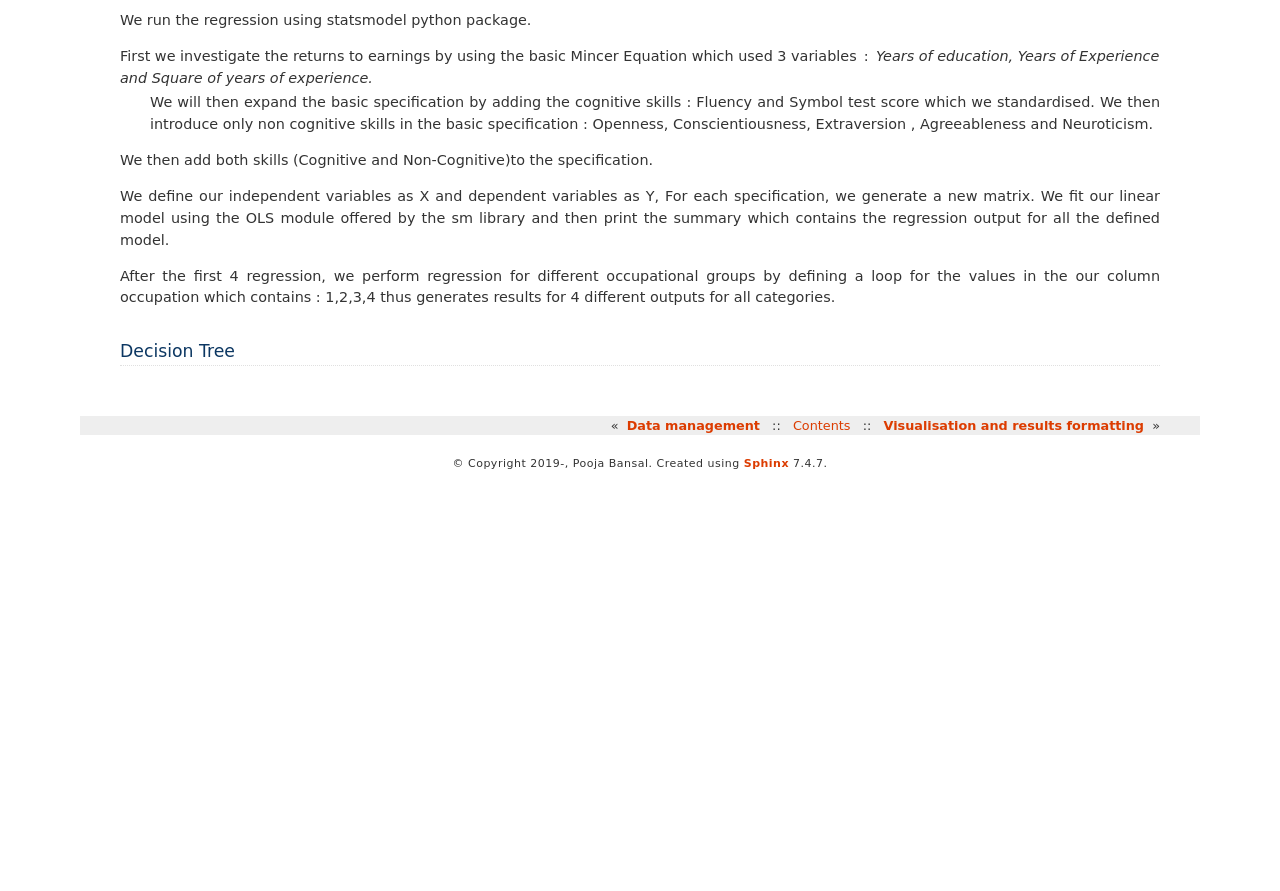
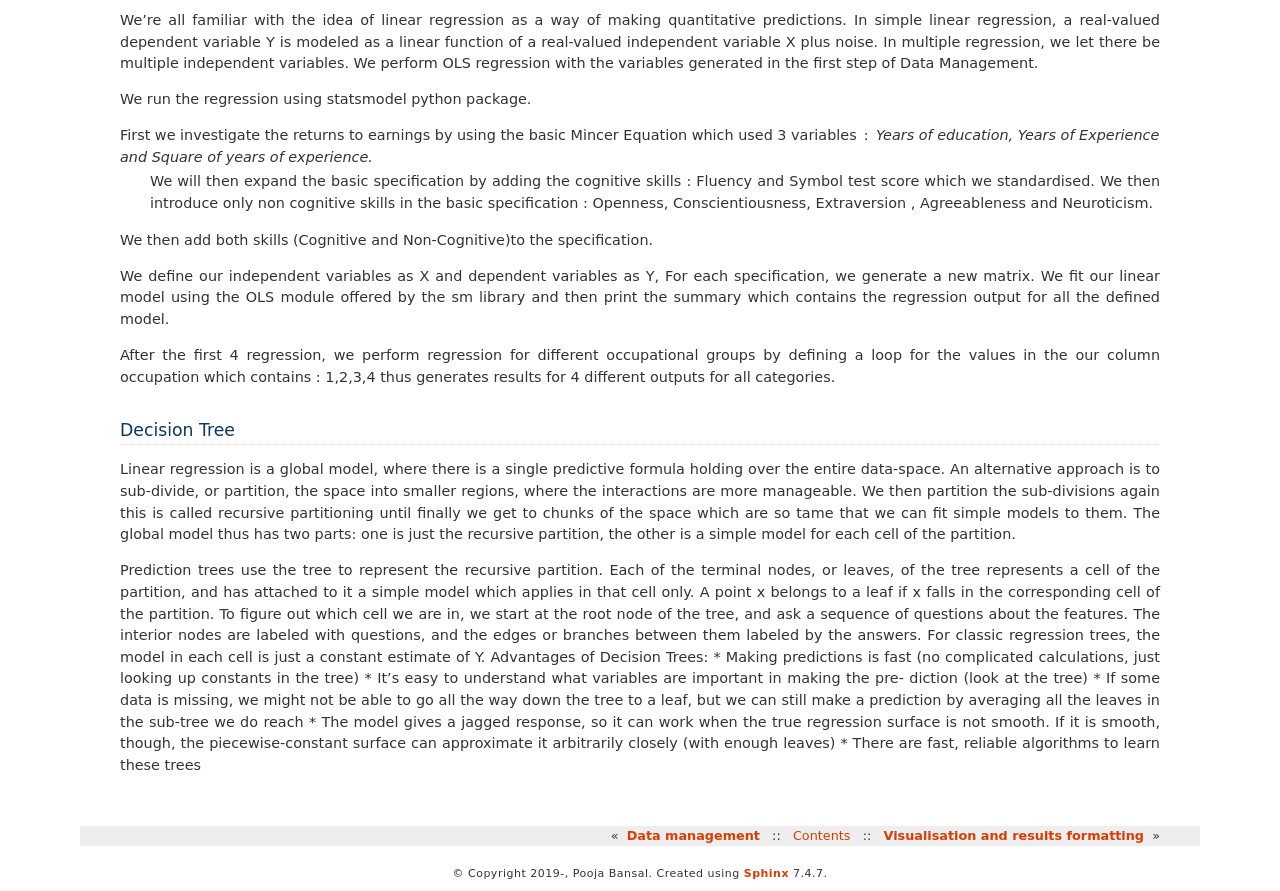
Before and after one commit to Poojabl26/Programming-Project, a Sphinx documentation site: the page built from skills_and_wages/src/documentation/analysis.rst, in a window 1280 px wide, cut to the strip 376-1267 px from the top of the page. Built offline with Sphinx 7.4.7, drawn with Linux system fonts in a browser that asks for light colours; before the commit the page ends 900 px from its top, so only the background shows below that.

Commit message:
Edited the analysis file, added content for decision tree

```diff
--- a/skills_and_wages/src/documentation/analysis.rst
+++ b/skills_and_wages/src/documentation/analysis.rst
@@ -13,6 +13,8 @@ Regression
 .. automodule:: src.analysis.reg_tree
     :members:
 
+We’re all familiar with the idea of linear regression as a way of making quantitative predictions. In simple linear regression, a real-valued dependent variable Y is modeled as a linear function of a real-valued independent variable X plus noise.
+In multiple regression, we let there be multiple independent variables. We perform OLS regression with the variables generated in the first step of Data Management.
 
 We run the regression using statsmodel python package.
 
@@ -29,3 +31,17 @@ After the first 4 regression, we perform regression for different occupational g
 
 Decision Tree
 =================
+
+
+Linear regression is a global model, where there is a single predictive formula holding over the entire data-space.
+An alternative approach is to sub-divide, or partition, the space into smaller regions, where the interactions are more manageable. We then partition the sub-divisions again this is called recursive partitioning  until finally we get to chunks of the space which are so tame that we can fit simple models to them. The global model thus has two parts: one is just the recursive partition, the other is a simple model for each cell of the partition.
+
+Prediction trees use the tree to represent the recursive partition. Each of the terminal nodes, or leaves, of the tree represents a cell of the partition, and has attached to it a simple model which applies in that cell only. A point x belongs to a leaf if x falls in the corresponding cell of the partition. To figure out which cell we are in, we start at the root node of the tree, and ask a sequence of questions about the features. The interior nodes are labeled with questions, and the edges or branches between them labeled by the answers.
+For classic regression trees, the model in each cell is just a constant estimate of
+Y.
+Advantages of Decision Trees:
+* Making predictions is fast (no complicated calculations, just looking up constants in the tree)
+* It’s easy to understand what variables are important in making the pre- diction (look at the tree)
+* If some data is missing, we might not be able to go all the way down the tree to a leaf, but we can still make a prediction by averaging all the leaves in the sub-tree we do reach
+* The model gives a jagged response, so it can work when the true regression surface is not smooth. If it is smooth, though, the piecewise-constant surface can approximate it arbitrarily closely (with enough leaves)
+* There are fast, reliable algorithms to learn these trees
```
